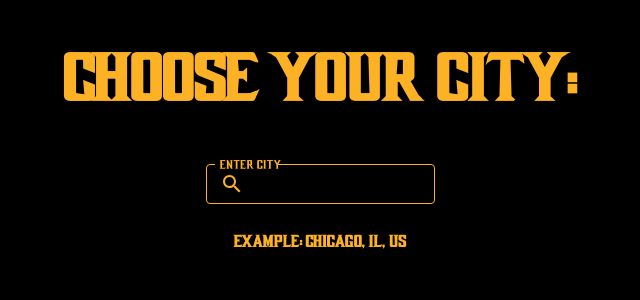
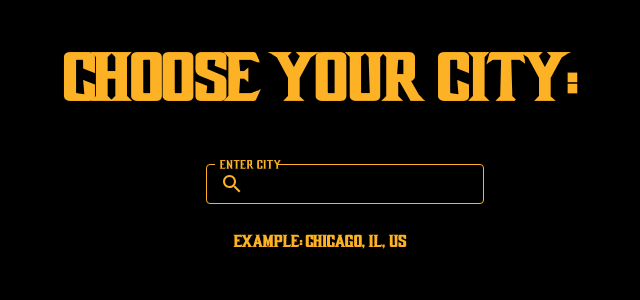
Before and after one commit to crumler/Mortal-Kombat-WeatherApp, a React (Create React App) app: page / in a window 1280 px wide. Shown: the top 300 px of the page, without its empty margins (320-960 px from the left). Built offline with nearby package versions, Linux system fonts and the light colour scheme.

Commit message:
starting gridbox

```diff
--- a/src/App.css
+++ b/src/App.css
@@ -14,8 +14,22 @@ h2 {
   padding: 0;
 }
 
+.container {
+  display: grid;
+  max-width: 1750px;
+}
+
 .cityChoose {
   font-size: 4rem;
+}
+
+.temperature {
+  font-size: 48px;
+}
+
+.description {
+  font-size: 36px;
+  text-align: center;
 }
 
 hr {
--- a/src/components/Search.jsx
+++ b/src/components/Search.jsx
@@ -91,12 +91,13 @@ const Search = () => {
       "& .MuiOutlinedInput-root": {
         "& fieldset": {
           borderColor: "#FDB124",
+          width: "260px"
         },
         "&:hover fieldset": {
-          borderColor: "#FDB124",
+          borderColor: "#FDB124"
         },
         "&.Mui-focused fieldset": {
-          borderColor: "#FDB124",
+          borderColor: "#FDB124"
         },
       },
     },
@@ -123,7 +124,9 @@ const Search = () => {
 
   return (
     <div>
-      <h1 className="cityChoose">CHOOSE YOUR CITY:</h1>
+      <container className="container">
+        <div>
+      <h1 className="cityChoose">Choose your city:</h1>
 
       <TextField
         id="outlined-basic"
@@ -145,31 +148,39 @@ const Search = () => {
         }}
       />
 
+
       {displayResults ? null : <h4>Example: Chicago, IL, US</h4>}
+      </div>
+      </container>
 
       {displayResults ? (
         <>
+
+
+          <container className="container">
           <h1>The current weather in {name}, {country} is:</h1>
+            <div>
 
-          <span>
-            <div>
-              {description}
-              <br />
-              <img src={"http://openweathermap.org/img/wn/" + iconID + "@2x.png"} alt="Icon of Current Weather" />
-            </div>
-            <h2>Temperature:</h2>
-            <br />
-            <div>
-              {(mainTemp * 1.8 + 32).toFixed(1)} &deg;F / {mainTemp.toFixed(1)}{" "}
+              <div className="temperature">
+              {(mainTemp * 1.8 + 32).toFixed(1)} &deg;F <br /> {mainTemp.toFixed(1)}{" "}
               &deg;C
             </div>
-            <br />
-            <br />
+
+              <br />
+              <div className="description">
+                <img src={"http://openweathermap.org/img/wn/" + iconID + "@2x.png"} alt="Icon of Current Weather" />
+                <br />
+                {description}
+              </div>
+              <br />
+
+            </div>
+
             <h2>Winds:</h2>
             <div>Wind Direction: {windDirection}</div>
             <div>Wind Speed: {windSpeed} MPH</div>
             <div>Wind Gusts: {windGust} MPH</div>
-          </span>
+          </container>
         </>
       ) : null}
     </div>
```
Also changed, not shown: 1 other file (tests, documents, lock files or other folders).
